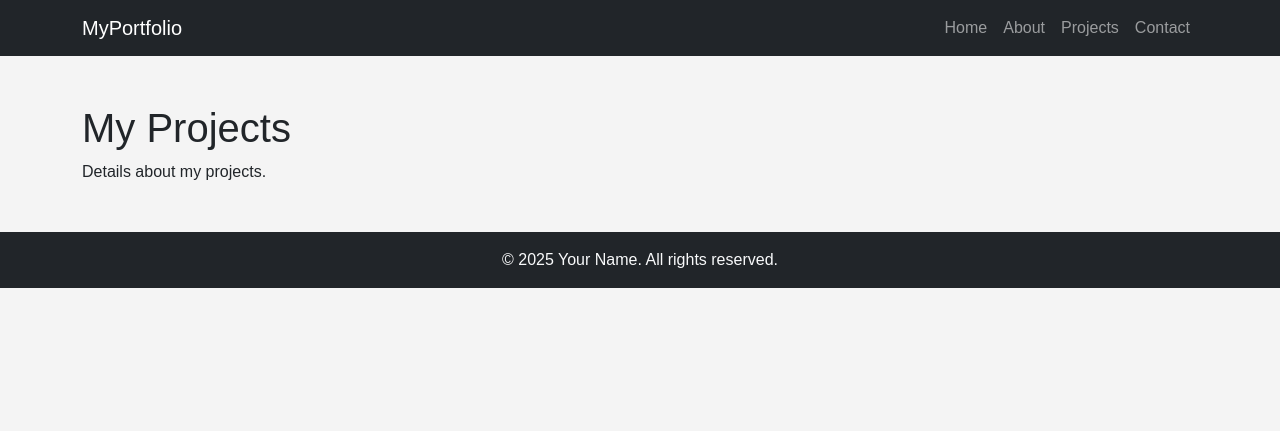
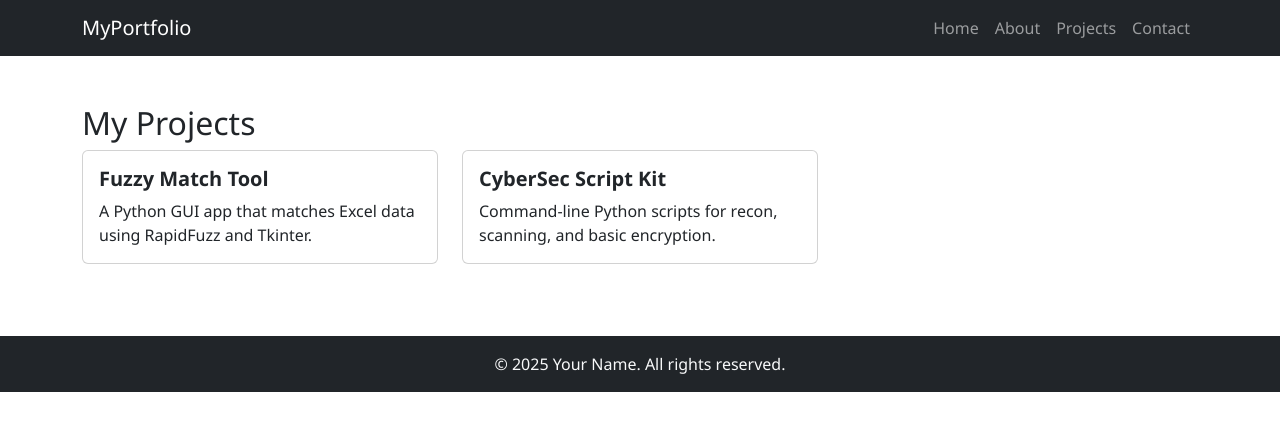
Before and after one commit to bienvenugashema/my-portifolio, a Flask app: page /projects in a window 1280 px wide. Shown: the top 431 px of the page. Run offline with Flask 3, Linux system fonts and the light colour scheme.

Commit message:
Creating template

```diff
--- a/your-portfolio/static/css/style.css
+++ b/your-portfolio/static/css/style.css
@@ -1,7 +1,9 @@
-/* style.css */
 body {
-    font-family: Arial, sans-serif;
-    margin: 0;
-    padding: 0;
-    background: #f4f4f4;
+  font-family: 'Segoe UI', sans-serif;
 }
+h2 {
+  margin-top: 20px;
+}
+.card-title {
+  font-weight: bold;
+}
--- a/your-portfolio/static/js/script.js
+++ b/your-portfolio/static/js/script.js
@@ -1,4 +1 @@
-// script.js
-document.addEventListener('DOMContentLoaded', function() {
-    // JS code here
-});
+console.log("Portfolio loaded.");
--- a/your-portfolio/templates/base.html
+++ b/your-portfolio/templates/base.html
@@ -11,10 +11,10 @@
 
 <nav class="navbar navbar-expand-lg navbar-dark bg-dark">
   <div class="container">
-    <a class="navbar-brand" href="{{ url_for('home') }}">MyPortfolio</a>
+    <a class="navbar-brand" href="{{ url_for('index') }}">MyPortfolio</a>
     <div class="collapse navbar-collapse">
       <ul class="navbar-nav ms-auto">
-        <li class="nav-item"><a class="nav-link" href="{{ url_for('home') }}">Home</a></li>
+        <li class="nav-item"><a class="nav-link" href="{{ url_for('index') }}">Home</a></li>
         <li class="nav-item"><a class="nav-link" href="{{ url_for('about') }}">About</a></li>
         <li class="nav-item"><a class="nav-link" href="{{ url_for('projects') }}">Projects</a></li>
         <li class="nav-item"><a class="nav-link" href="{{ url_for('contact') }}">Contact</a></li>
--- a/your-portfolio/templates/projects.html
+++ b/your-portfolio/templates/projects.html
@@ -1,6 +1,23 @@
-{% extends 'base.html' %}
+{% extends "base.html" %}
 {% block title %}Projects - My Portfolio{% endblock %}
 {% block content %}
-<h1>My Projects</h1>
-<p>Details about my projects.</p>
+<h2>My Projects</h2>
+<div class="row">
+  <div class="col-md-4 mb-4">
+    <div class="card h-100">
+      <div class="card-body">
+        <h5 class="card-title">Fuzzy Match Tool</h5>
+        <p class="card-text">A Python GUI app that matches Excel data using RapidFuzz and Tkinter.</p>
+      </div>
+    </div>
+  </div>
+  <div class="col-md-4 mb-4">
+    <div class="card h-100">
+      <div class="card-body">
+        <h5 class="card-title">CyberSec Script Kit</h5>
+        <p class="card-text">Command-line Python scripts for recon, scanning, and basic encryption.</p>
+      </div>
+    </div>
+  </div>
+</div>
 {% endblock %}
```
Also changed, not shown: your-portfolio/templates/about.html (+5 -3 lines), your-portfolio/templates/contact.html (+17 -3 lines), your-portfolio/templates/index.html (+6 -3 lines).
